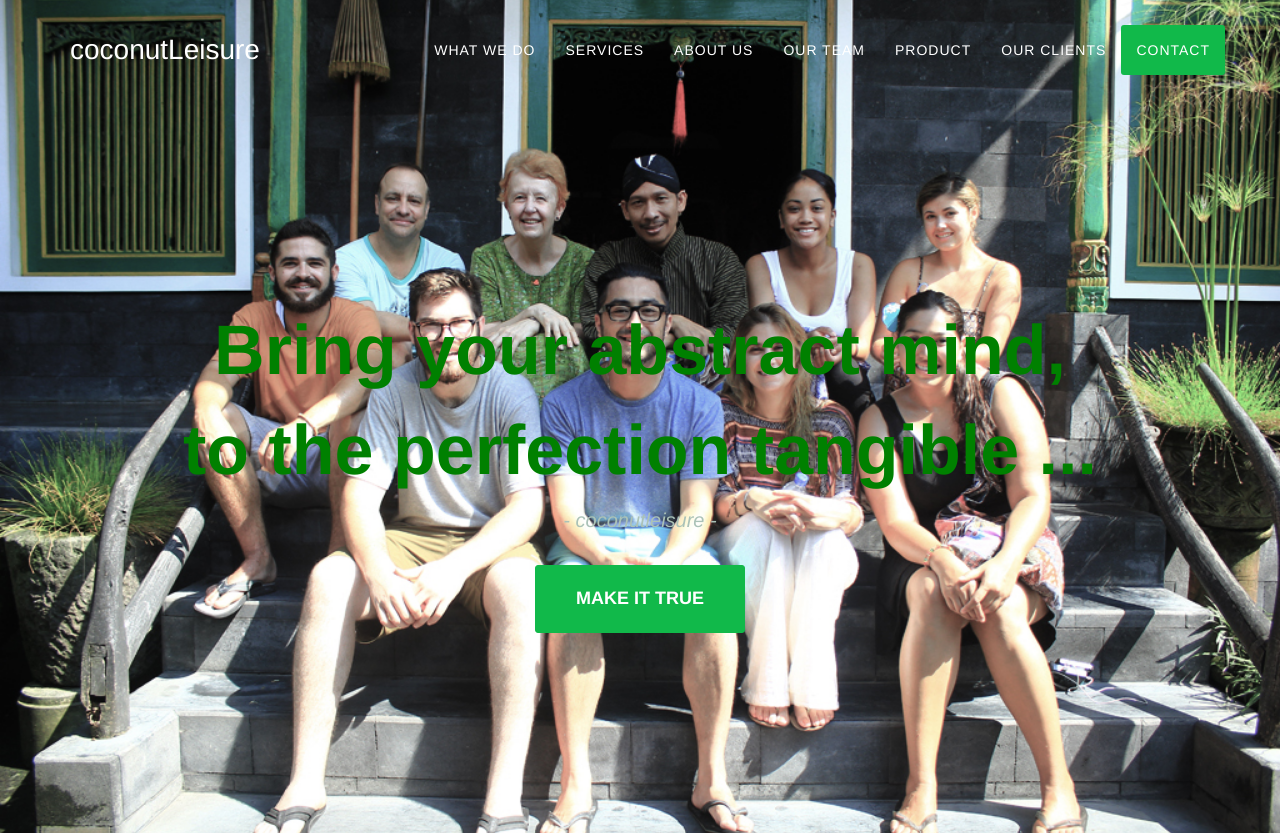
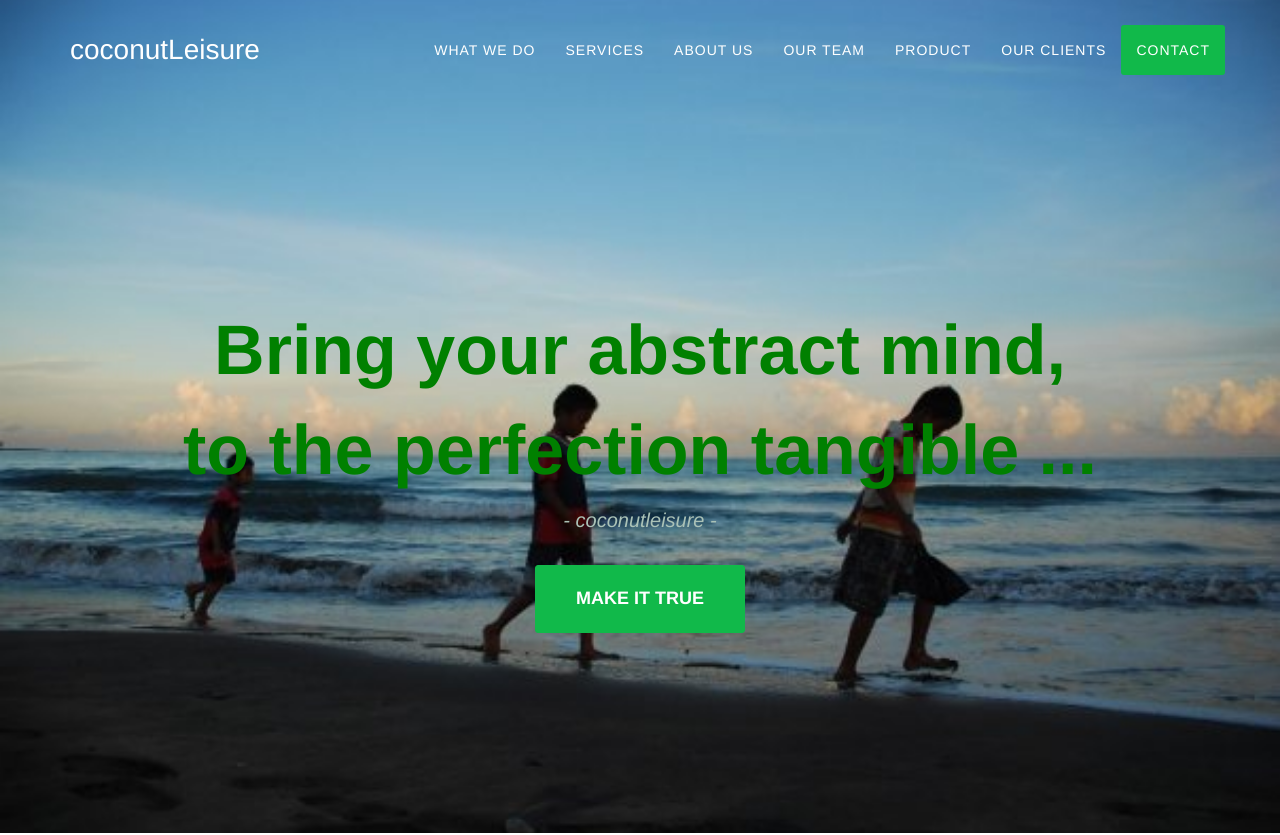
Before and after one commit to RoliesDonald/cocoleisure, a website: page index.html in a window 1280 px wide. Shown: the top 835 px of the page. Drawn offline with nearby package versions, Linux system fonts and the light colour scheme; files that its build step writes are made by us from their sources.

Commit message:
ganti gambar

```diff
--- a/scss/agency.scss
+++ b/scss/agency.scss
@@ -167,7 +167,7 @@ h1, h2, h3, h4, h5, h6 {
 }
 
 header {
-    background-image: url('../img/portfolio/24.jpg');
+    background-image: url('../img/portfolio/anyer.jpg');
     background-repeat: no-repeat;
     background-attachment: scroll;
     background-position: center center;
```
Also changed, not shown: img/portfolio/anyer.jpg (added), 1 other file.
